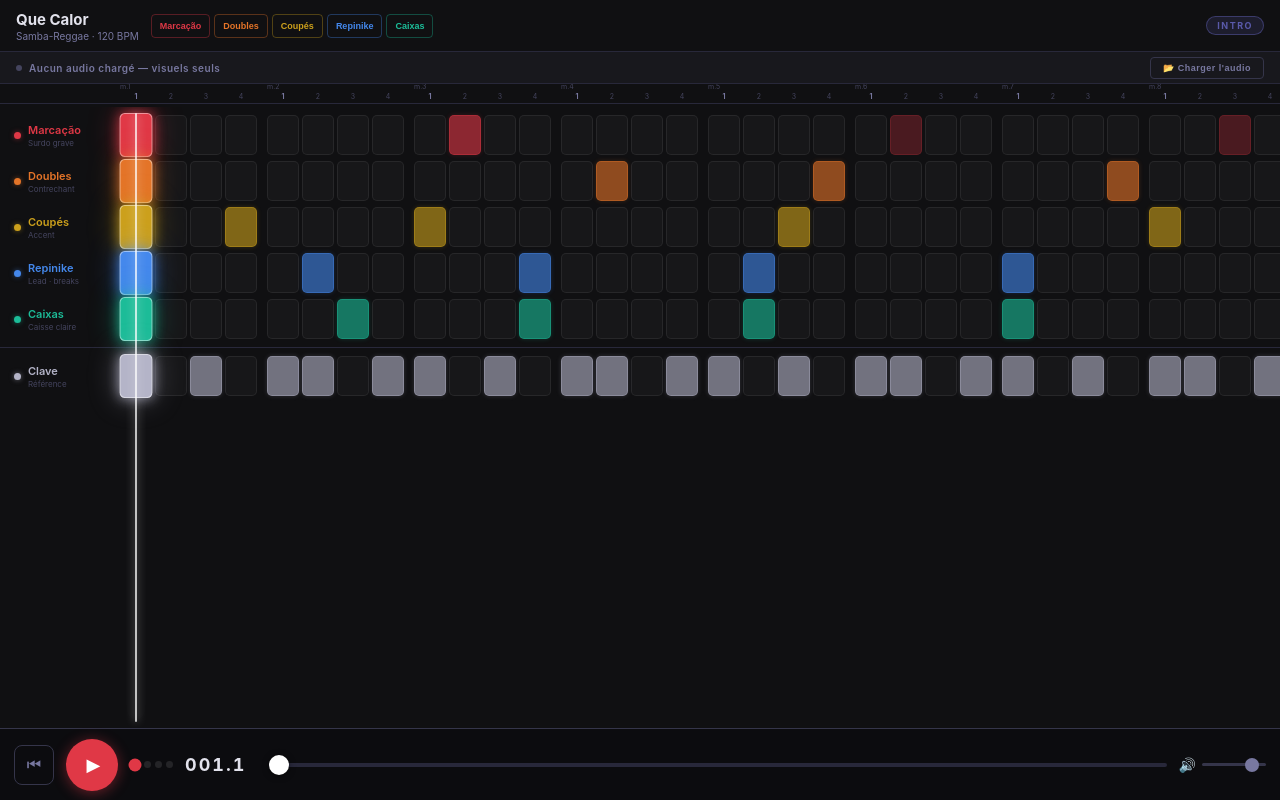
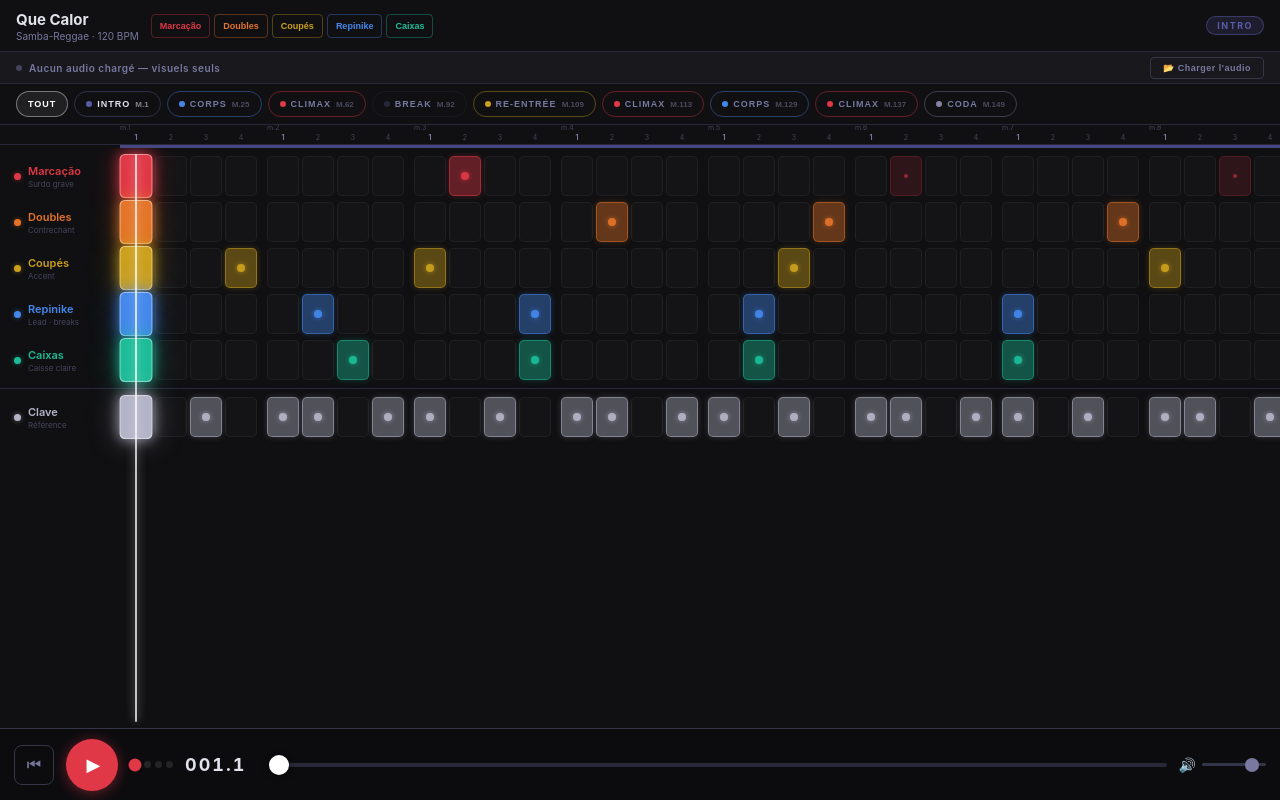
Before and after one commit to marcus-clay/que-calor-samba, a plain HTML site: page index.html in a window 1280 px wide. Drawn offline with Linux system fonts and the light colour scheme; no server answers.

Commit message:
Intègre l'audio, refonte lisibilité des frappes, vue par section
- vercel.json : retire la route catch-all qui avalait l'audio, cache long sur le .m4a
- frappes : point central dont la taille encode l'intensité (repos/fantôme/accent),
  lisible sans perception fine de couleur ; bruit des cellules vides réduit
- vue par section : barre de chips (sections fusionnées par label), focus qui isole
  la section, scrubber borné, arrêt auto en fin de section (clock Web Audio seul maître)
- fix : sectionFor / barre de section / clic utilisaient un champ .bi inexistant
  (données réelles = beat_start/beat_end) — la pastille restait bloquée sur INTRO

Co-Authored-By: Claude Opus 4.8 (1M context) <noreply@anthropic.com>

```diff
--- a/index.html
+++ b/index.html
@@ -140,12 +140,22 @@ html, body {
 /* ── CELL ── */
 .cell {
   width: var(--cw); height: var(--ch); border-radius: var(--cr); flex-shrink: 0;
-  transition: background 0.3s, box-shadow 0.3s, transform 0.07s;
-  border: 1px solid transparent;
+  transition: background 0.3s, box-shadow 0.3s, transform 0.07s, opacity 0.25s;
+  border: 1px solid transparent; position: relative;
 }
-.cell.l0 { background: rgba(255,255,255,0.03); border-color: rgba(255,255,255,0.07); }
-.cell.l1 { background: rgba(var(--ic),0.28); border-color: rgba(var(--ic),0.18); }
-.cell.l2 { background: rgba(var(--ic),0.60); border-color: rgba(var(--ic),0.38); box-shadow: 0 0 5px rgba(var(--ic),0.2); }
+/* Point central : la taille encode l'intensité de la frappe (lisible sans couleur) */
+.cell::after {
+  content:''; position:absolute; left:50%; top:50%; width:0; height:0;
+  border-radius:50%; background: rgb(var(--ic));
+  transform: translate(-50%,-50%);
+  transition: width 0.18s, height 0.18s, opacity 0.18s;
+}
+.cell.l0 { background: rgba(255,255,255,0.02); border-color: rgba(255,255,255,0.05); }
+.cell.l1 { background: rgba(var(--ic),0.14); border-color: rgba(var(--ic),0.22); }
+.cell.l1::after { width:4px; height:4px; opacity:0.6; }
+.cell.l2 { background: rgba(var(--ic),0.40); border-color: rgba(var(--ic),0.5); box-shadow: 0 0 6px rgba(var(--ic),0.25); }
+.cell.l2::after { width:8px; height:8px; opacity:0.95; box-shadow: 0 0 5px rgba(var(--ic),0.7); }
+.cell.faded { opacity: 0.07; }
 .cell.active {
   background: rgb(var(--ic)) !important; border-color: rgba(255,255,255,0.45) !important;
   box-shadow: 0 0 12px rgba(var(--ic),0.85), 0 0 28px rgba(var(--ic),0.4) !important;
@@ -155,6 +165,27 @@ html, body {
 .cell.t1 { background: rgba(var(--ic),0.80)!important; box-shadow: 0 0 8px rgba(var(--ic),0.45)!important; transition: background 0.1s, box-shadow 0.1s; }
 .cell.t2 { background: rgba(var(--ic),0.48)!important; box-shadow: 0 0 4px rgba(var(--ic),0.2)!important;  transition: background 0.2s, box-shadow 0.2s; }
 .cell.t3 { transition: background 0.35s, box-shadow 0.35s; }
+
+/* ── SECTION NAV (vue par section) ── */
+#sectionNav {
+  flex-shrink:0; display:flex; gap:6px; align-items:center;
+  padding:7px 16px; overflow-x:auto; overflow-y:hidden;
+  border-bottom:1px solid var(--border); background:var(--bg);
+  -webkit-overflow-scrolling:touch;
+}
+#sectionNav::-webkit-scrollbar { height:0; }
+.sec-chip {
+  flex-shrink:0; height:26px; padding:0 11px; border-radius:20px;
+  border:1px solid var(--border2); background:transparent;
+  font-size:9px; font-weight:700; letter-spacing:1px; text-transform:uppercase;
+  color:var(--mid); cursor:pointer; white-space:nowrap;
+  display:flex; align-items:center; gap:5px;
+  transition: color 0.15s, border-color 0.15s, background 0.15s;
+}
+.sec-chip .dot { width:6px; height:6px; border-radius:50%; flex-shrink:0; }
+.sec-chip .mno { font-size:8px; opacity:0.55; font-weight:600; letter-spacing:0; }
+.sec-chip.current { color:var(--text); border-color:var(--mid); }
+.sec-chip.focused { color:#fff; background:rgba(255,255,255,0.07); border-color:rgba(255,255,255,0.4); }
 
 #playhead {
   position: absolute; top: 6px; bottom: 6px; width: 2px;
@@ -236,6 +267,9 @@ html, body {
     <button id="loadBtn">📂 Charger l'audio</button>
     <input type="file" id="fileInput" accept="audio/*">
   </div>
+
+  <!-- Navigation par section (vue par section) -->
+  <div id="sectionNav"></div>
 
   <div id="trackArea">
     <div id="ruler"><div id="rulerInner"></div></div>
@@ -376,6 +410,7 @@ document.addEventListener('drop', e => {
 
 let playing = false, rafId = null, lastBeat = -1, trailBeats = [], scrollX = 0;
 let perfStart = 0, perfOffset = 0; // fallback clock
+let focus = null; // section isolée : {start, end} en beats (end exclusif)
 
 function currentAudioPos() {
   if (audioSource && actx) {
@@ -390,7 +425,7 @@ function getBeatAt(t) {
   return lo;
 }
 function sectionFor(bi) {
-  for(let s=D.sections.length-1;s>=0;s--) if(bi>=D.sections[s].bi) return D.sections[s];
+  for(let s=D.sections.length-1;s>=0;s--) if(bi>=D.sections[s].beat_start) return D.sections[s];
   return D.sections[0];
 }
 function beatX(bi) { return LW + Math.floor(bi/BPB)*BAR_PX + (bi%BPB)*BEAT_PX + CW/2; }
@@ -429,6 +464,7 @@ function updateUI(bi, at) {
     secPill.textContent=sec.label; secPill.style.background=`rgba(${col},0.18)`; secPill.style.borderColor=`rgba(${col},0.5)`; secPill.style.color=`rgb(${col})`;
     scrub.value=bi; scrubFill.style.width=((bi/(N-1))*100)+'%';
     lastBeat = bi;
+    updateChips();
   }
   const px  = lerpX(at);
   const ts  = Math.max(0, px - tracksScrollEl.clientWidth*PLAYHEAD_FRAC);
@@ -443,6 +479,11 @@ function updateUI(bi, at) {
 function rafLoop() {
   if (!playing) return;
   const at = currentAudioPos();
+  // Vue par section : on s'arrête en fin de section et on revient à son début (clock audio seul juge)
+  if (focus) {
+    const endT = BT[Math.min(focus.end, N-1)];
+    if (at >= endT) { stopPlay(); jumpTo(focus.start); return; }
+  }
   const bi = Math.min(getBeatAt(at), N-1);
   updateUI(bi, at);
   if (at < BT[N-1]+0.8) rafId = requestAnimationFrame(rafLoop);
@@ -523,10 +564,10 @@ for (let b=0;b<Math.ceil(N/BPB);b++) {
 
 // Section band
 D.sections.forEach((sec,i)=>{
-  const next=D.sections[i+1]; const span=(next?next.bi:N)-sec.bi;
+  const next=D.sections[i+1]; const span=(next?next.beat_start:N)-sec.beat_start;
   const el=document.createElement('div');
   el.style.cssText=`width:${Math.ceil(span/BPB)*BAR_PX}px;height:100%;background:rgba(${SEC_COL[sec.label]||'80,80,80'},0.75);flex-shrink:0;cursor:pointer;`;
-  el.title=sec.label; el.addEventListener('click',()=>jumpTo(sec.bi)); secBandInner.appendChild(el);
+  el.title=sec.label; el.addEventListener('click',()=>jumpTo(sec.beat_start)); secBandInner.appendChild(el);
 });
 
 // Tracks
@@ -558,13 +599,77 @@ INSTS.filter(i=>!i.isClave).forEach(inst=>{
   soloGroup.appendChild(btn);
 });
 
+/* ── SECTION FOCUS (vue par section) ─────────── */
+// Fusionne les sections consécutives de même label en une seule plage navigable
+const mergedSecs = (() => {
+  const out = [];
+  D.sections.forEach(s => {
+    const last = out[out.length-1];
+    if (last && last.label === s.label && last.beat_end === s.beat_start) {
+      last.beat_end = s.beat_end;
+    } else {
+      out.push({ label:s.label, beat_start:s.beat_start, beat_end:s.beat_end, bar:s.bar_start });
+    }
+  });
+  return out;
+})();
+
+const sectionNav = document.getElementById('sectionNav');
+const chipEls = [];
+const allChip = document.createElement('button');
+allChip.className = 'sec-chip focused'; allChip.textContent = 'Tout';
+allChip.addEventListener('click', clearFocus);
+sectionNav.appendChild(allChip);
+mergedSecs.forEach(ms => {
+  const col = SEC_COL[ms.label] || '120,120,140';
+  const chip = document.createElement('button');
+  chip.className = 'sec-chip'; chip._ms = ms;
+  chip.style.borderColor = `rgba(${col},0.4)`;
+  chip.innerHTML = `<span class="dot" style="background:rgb(${col})"></span>${ms.label}<span class="mno">m.${ms.bar}</span>`;
+  chip.addEventListener('click', () => toggleFocus(ms));
+  sectionNav.appendChild(chip); chipEls.push(chip);
+});
+
+function clampToFocus(bi) {
+  if (focus) return Math.max(focus.start, Math.min(bi, focus.end-1));
+  return Math.max(0, Math.min(bi, N-1));
+}
+function toggleFocus(ms) {
+  if (focus && focus.start === ms.beat_start) { clearFocus(); return; }
+  focus = { start: ms.beat_start, end: ms.beat_end };
+  scrub.min = ms.beat_start; scrub.max = Math.max(ms.beat_start, ms.beat_end-1);
+  applyFaded(); updateChips(); jumpTo(ms.beat_start);
+}
+function clearFocus() {
+  focus = null; scrub.min = 0; scrub.max = N-1;
+  applyFaded(); updateChips();
+}
+function applyFaded() {
+  for (const inst of INSTS) {
+    const arr = cells[inst.key];
+    for (let bi=0; bi<N; bi++) {
+      const c = arr[bi]; if (!c) continue;
+      c.classList.toggle('faded', !!focus && (bi < focus.start || bi >= focus.end));
+    }
+  }
+}
+function updateChips() {
+  allChip.classList.toggle('focused', !focus);
+  chipEls.forEach(ch => {
+    const ms = ch._ms;
+    ch.classList.toggle('focused', !!focus && focus.start === ms.beat_start);
+    ch.classList.toggle('current', lastBeat >= ms.beat_start && lastBeat < ms.beat_end);
+  });
+}
+updateChips();
+
 // Metro dots
 const metroEl=document.getElementById('metro'); const mdots=[];
 for(let i=0;i<BPB;i++){const d=document.createElement('div');d.className='mdot'+(i===0?' b1':'');metroEl.appendChild(d);mdots.push(d);}
 
 /* ── CONTROLS ─────────────────────────────── */
 playBtn.addEventListener('click',()=>playing?stopPlay():startPlay());
-document.getElementById('restartBtn').addEventListener('click',()=>{jumpTo(0);if(playing)stopPlay();});
+document.getElementById('restartBtn').addEventListener('click',()=>{jumpTo(focus?focus.start:0);if(playing)stopPlay();});
 scrub.addEventListener('input',e=>jumpTo(parseInt(e.target.value)));
 scrub.addEventListener('change',e=>jumpTo(parseInt(e.target.value)));
 volSlider.addEventListener('input',e=>{if(gainNode) gainNode.gain.setTargetAtTime(parseFloat(e.target.value),getCtx().currentTime,0.01);});
@@ -577,9 +682,9 @@ document.getElementById('volIcon').addEventListener('click',()=>{
 document.addEventListener('keydown',e=>{
   if(e.target.tagName==='INPUT')return;
   if(e.code==='Space'){e.preventDefault();playBtn.click();}
-  if(e.code==='ArrowRight')jumpTo(Math.min(lastBeat+BPB*4,N-1));
-  if(e.code==='ArrowLeft')jumpTo(Math.max(lastBeat-BPB*4,0));
-  if(e.code==='Home'){jumpTo(0);if(playing)stopPlay();}
+  if(e.code==='ArrowRight')jumpTo(clampToFocus(lastBeat+BPB*4));
+  if(e.code==='ArrowLeft')jumpTo(clampToFocus(lastBeat-BPB*4));
+  if(e.code==='Home'){jumpTo(focus?focus.start:0);if(playing)stopPlay();}
 });
 
 updateUI(0, BT[0]);
```
Also changed, not shown: vercel.json, 1 other file.
